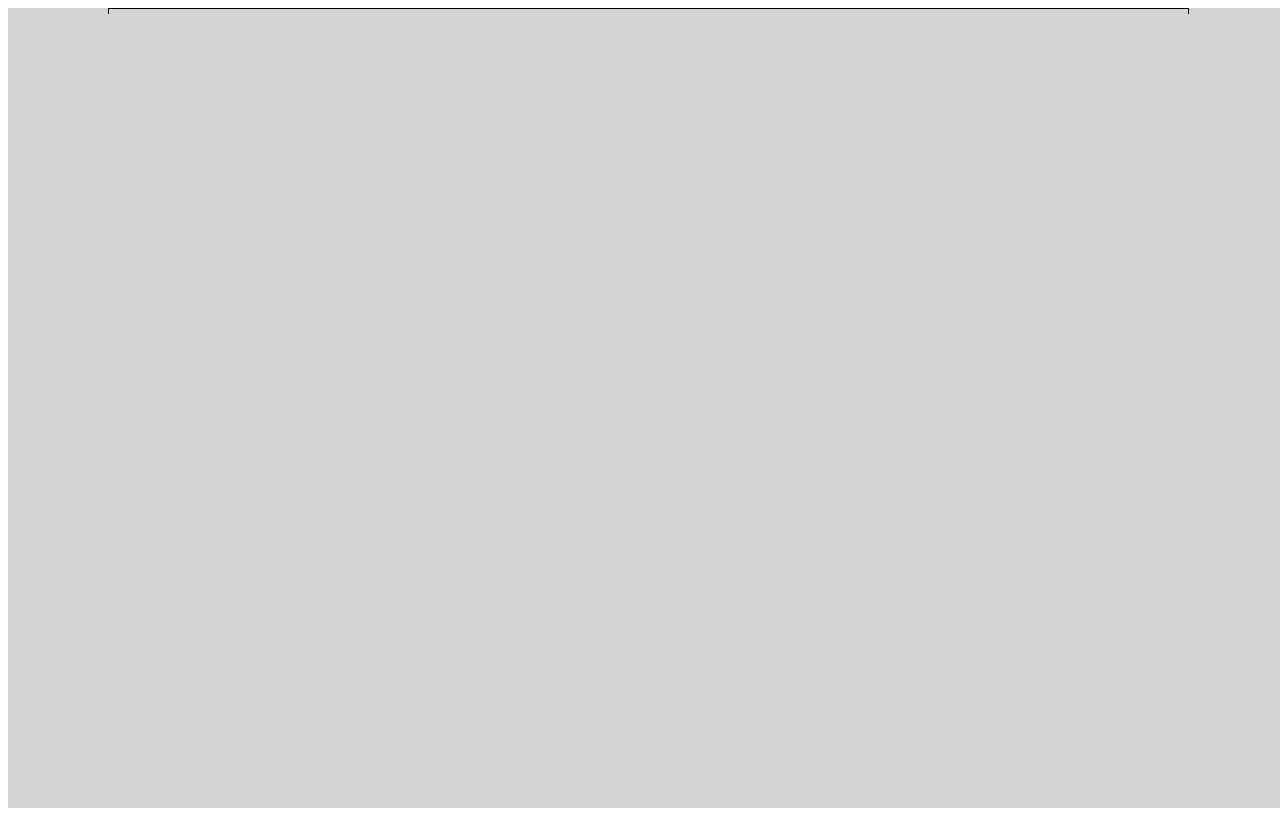
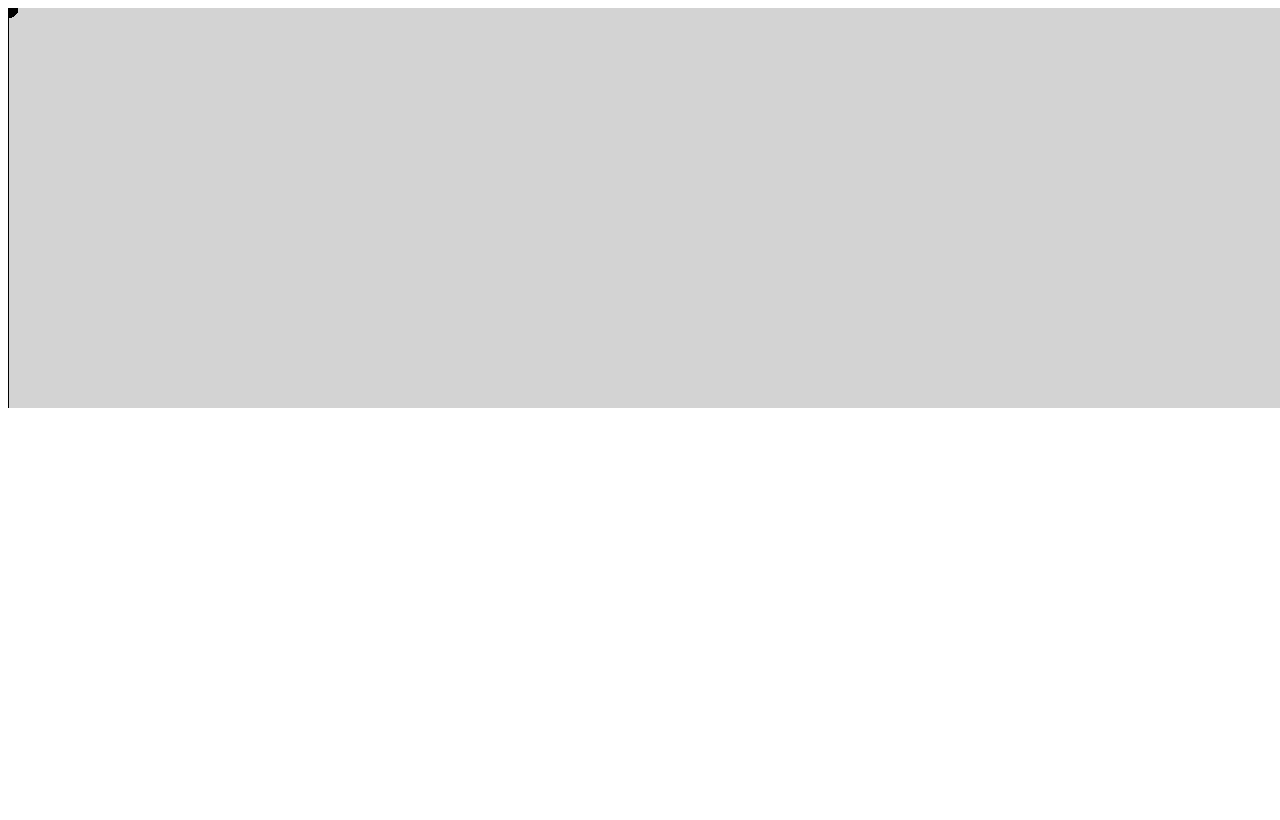
Before and after one commit to jerchaumont/Pollen-visualization, a plain HTML site: page MyVisualization/index.html in a window 1280 px wide. Drawn offline with nearby package versions, Linux system fonts and the light colour scheme.

Commit message:
Essais divers

```diff
--- a/MyVisualization/index.html
+++ b/MyVisualization/index.html
@@ -58,32 +58,40 @@
             }
         }).then(donnees =>{
             //vérifier que les données ont été importées au moyen de console.log
-            //console.log(donnees);
+            console.log(donnees);
 
             // création espace svg. le background est spécifié dans le css
             let canevas1 = d3
             .select('body')
             .append('svg')
             .attr('width',largeur)
-            .attr('height',800);
+            .attr('height',400);
 
             //visualiser le set de données
             // ajouter l'axe des X, sous format de date
-            const axeX = d3.scaleTime()
+            let axeX = d3.scaleTime()
             .domain(d3.extent(donnees, function(d) {return d.Date;}))
-            //.attr("transform", `translate(0, ${innerHeight})`)
             .range([ 100,window.innerWidth-100]);
 
             canevas1.append("g")
-
+            .attr("transform", `translate(0, ${innerHeight - 200})`)
             .call(d3.axisBottom(axeX));
 
             // Ajouter l'axe des Y
-/*             const axeY = d3.scaleLinear()
+            let axeY = d3.scaleLinear()
             .domain(donnees, function(d) {return d.Ambrosia;})
             .range([ window.innerHeight, 0]);
             canevas1.append("g")
-            .call(d3.axisLeft(axeY)); */
+            .call(d3.axisLeft(axeY));
+
+            // ajouter des points
+            let cercles = canevas1.selectAll("circle")
+            .data(donnees)
+            .enter()
+            .append("circle")
+            .attr("cx",d=>axeX(d.Date))
+            .attr("cy",d=>axeY(d[1-10]))
+            .attr("r",10)
         })
     </script>
 </body>
```
Also changed, not shown: 1 other file.
